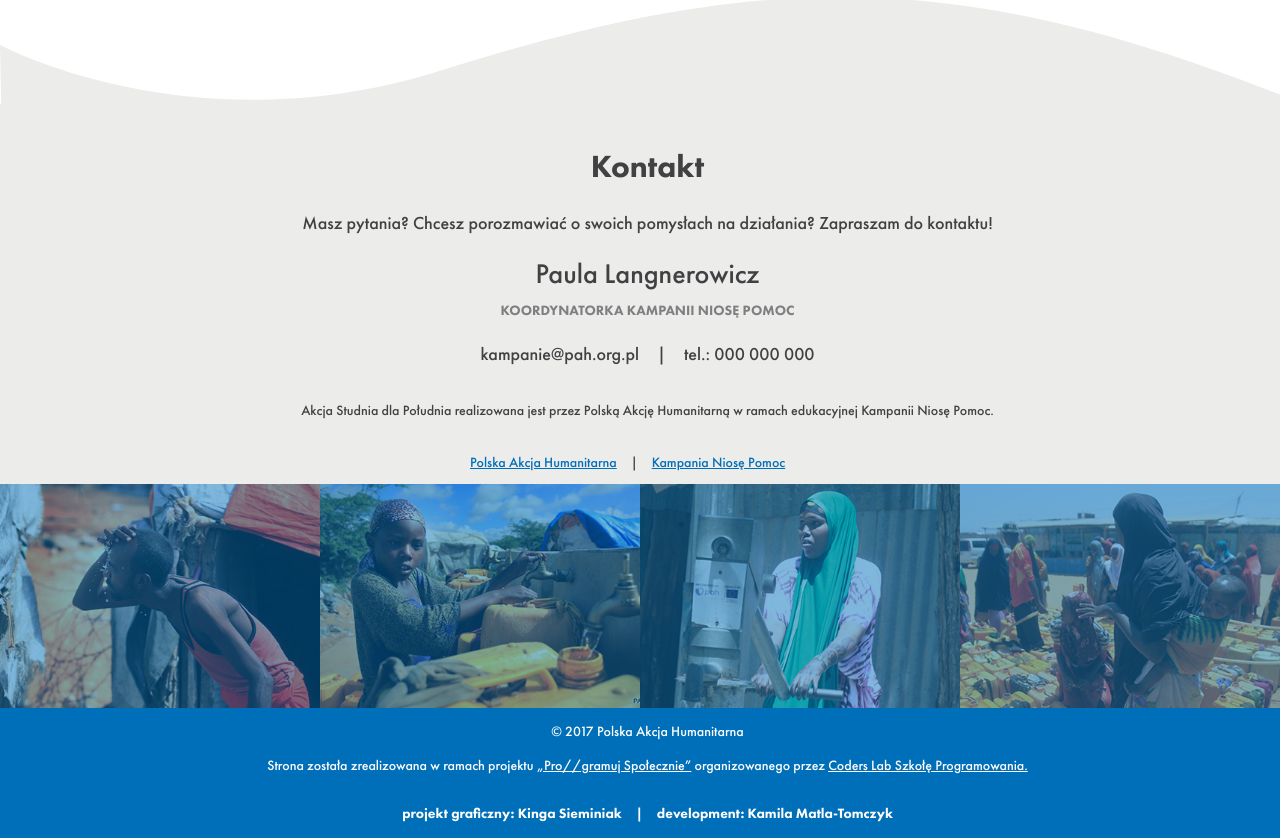
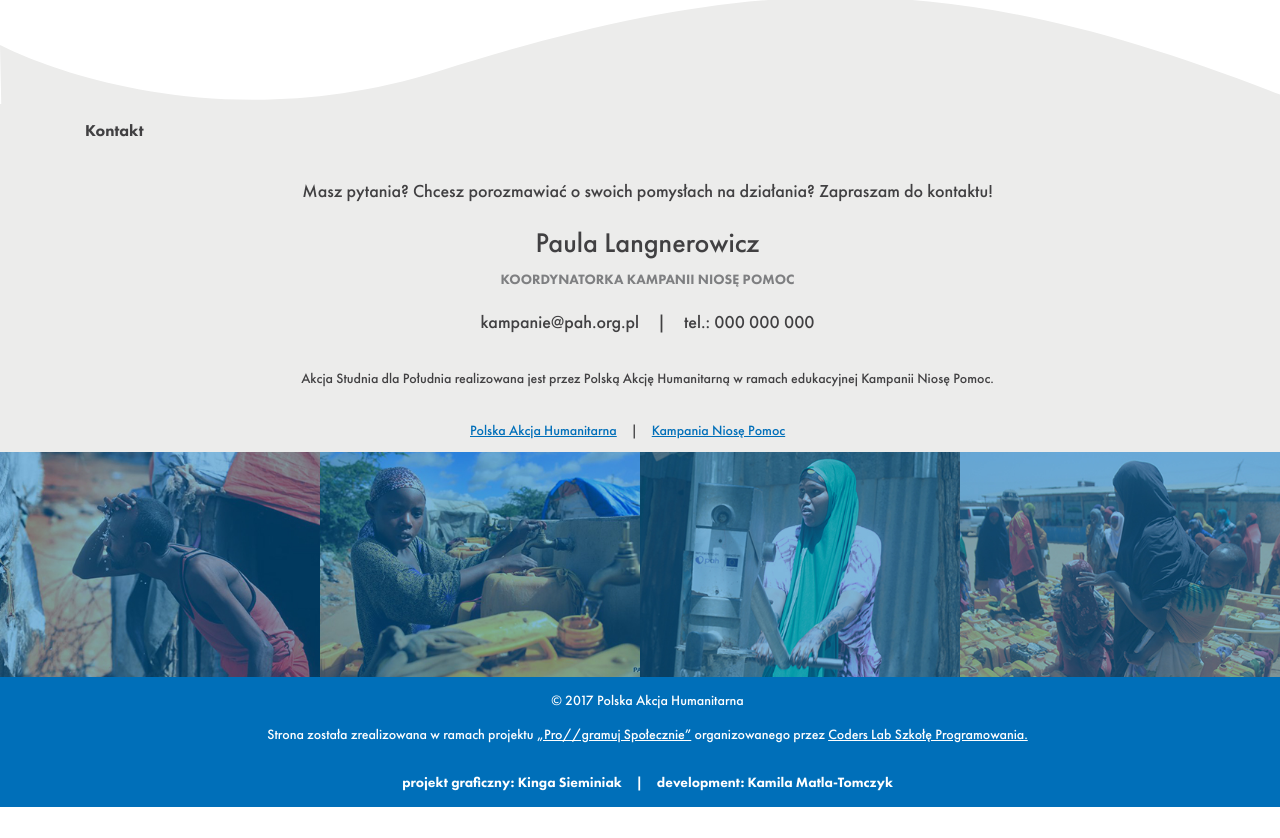
Before and after one commit to ka1130/PAH, a website: page src/index.html in a window 1280 px wide. Shown: the part 3640-4478 px from the top of the page. After the commit the page ends 4447 px from the top, so only its background shows below. Drawn offline with Linux system fonts and the light colour scheme.

Commit message:
Chanhe h4 to h3 in the Contact section.

```diff
--- a/src/index.html
+++ b/src/index.html
@@ -250,7 +250,7 @@
         <div class="container">
             <div class="row">
                 <div class="col-xs-12">
-                    <h4>Kontakt</h4>
+                    <h3>Kontakt</h3>
                 </div>
             </div>
             <div class="row">
--- a/src/sass/partials/_contact.scss
+++ b/src/sass/partials/_contact.scss
@@ -1,6 +1,6 @@
 #contact {
     padding-bottom: 10px;
-    h4 {
+    h3 {
         font-size: 1.5em;
         text-align: center;
         @media screen and (min-width: 769px) {
```
